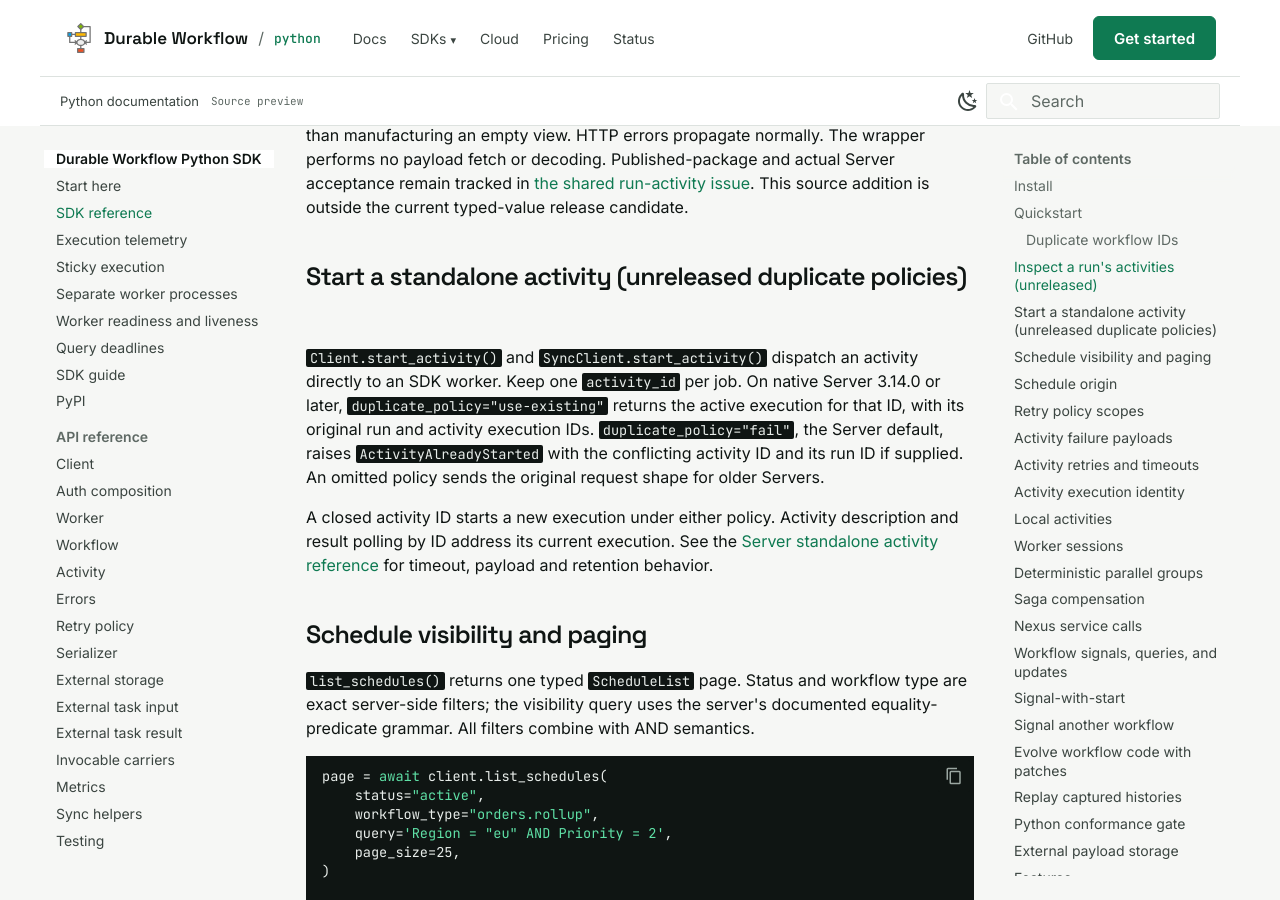
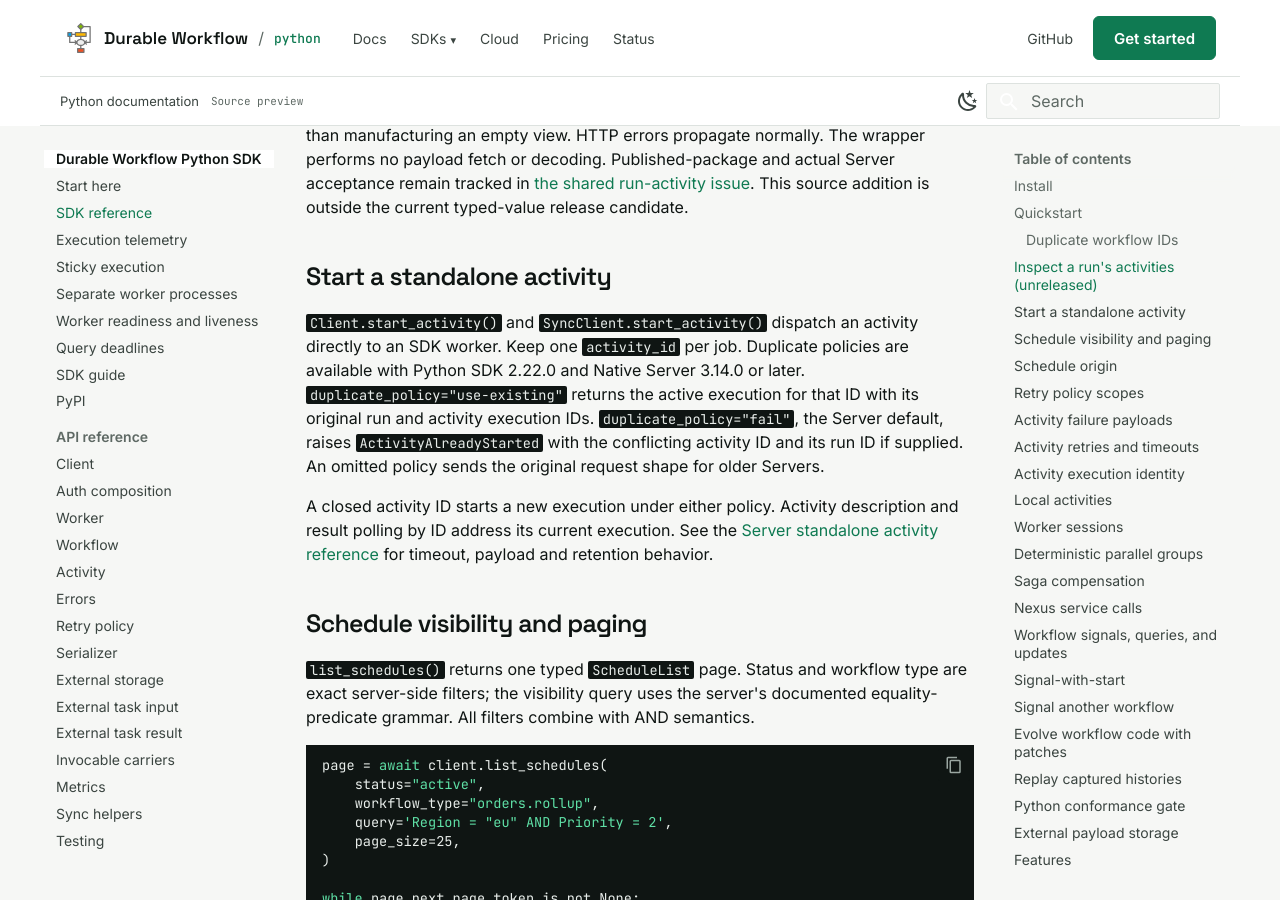
Before and after one commit to durable-workflow/sdk-python, an MkDocs documentation site: the page built from docs/sdk-reference.md, in a window 1280 px wide and 900 px high, scrolled down 3651 px. Built offline with MkDocs 1.6.1 and Material for MkDocs 9.7.7, drawn with Linux system fonts in a browser that asks for light colours.

Commit message:
Document standalone activity policies as released

```diff
--- a/docs/sdk-reference.md
+++ b/docs/sdk-reference.md
@@ -173,12 +173,13 @@ Server acceptance remain tracked in
 [the shared run-activity issue](https://github.com/durable-workflow/.github/issues/235).
 This source addition is outside the current typed-value release candidate.
 
-## Start a standalone activity (unreleased duplicate policies)
+## Start a standalone activity
 
 `Client.start_activity()` and `SyncClient.start_activity()` dispatch an
-activity directly to an SDK worker. Keep one `activity_id` per job. On native
-Server 3.14.0 or later, `duplicate_policy="use-existing"` returns the active
-execution for that ID, with its original run and activity execution IDs.
+activity directly to an SDK worker. Keep one `activity_id` per job. Duplicate
+policies are available with Python SDK 2.22.0 and Native Server 3.14.0 or later.
+`duplicate_policy="use-existing"` returns the active execution for that ID
+with its original run and activity execution IDs.
 `duplicate_policy="fail"`, the Server default, raises `ActivityAlreadyStarted`
 with the conflicting activity ID and its run ID if supplied. An omitted
 policy sends the original request shape for older Servers.
```
